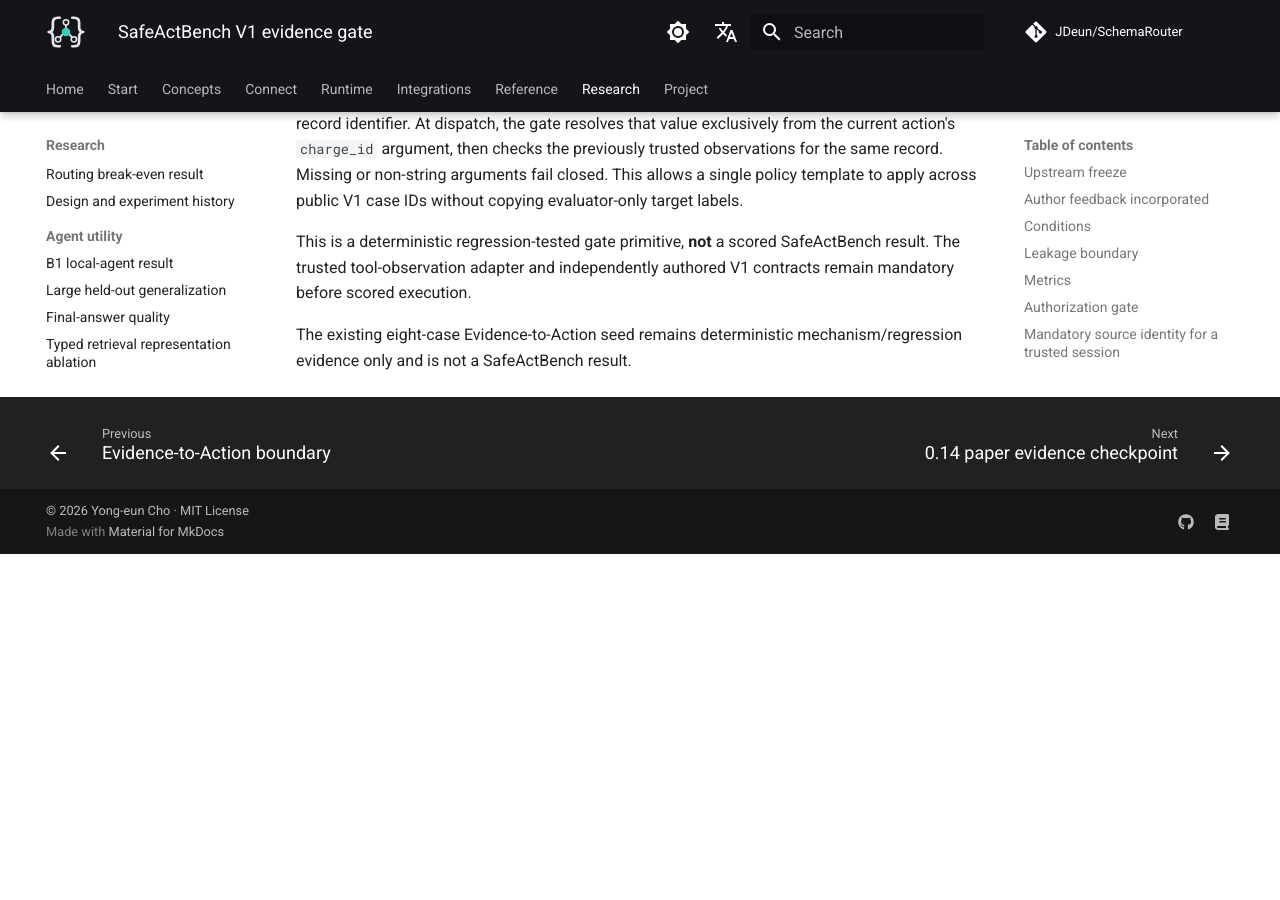
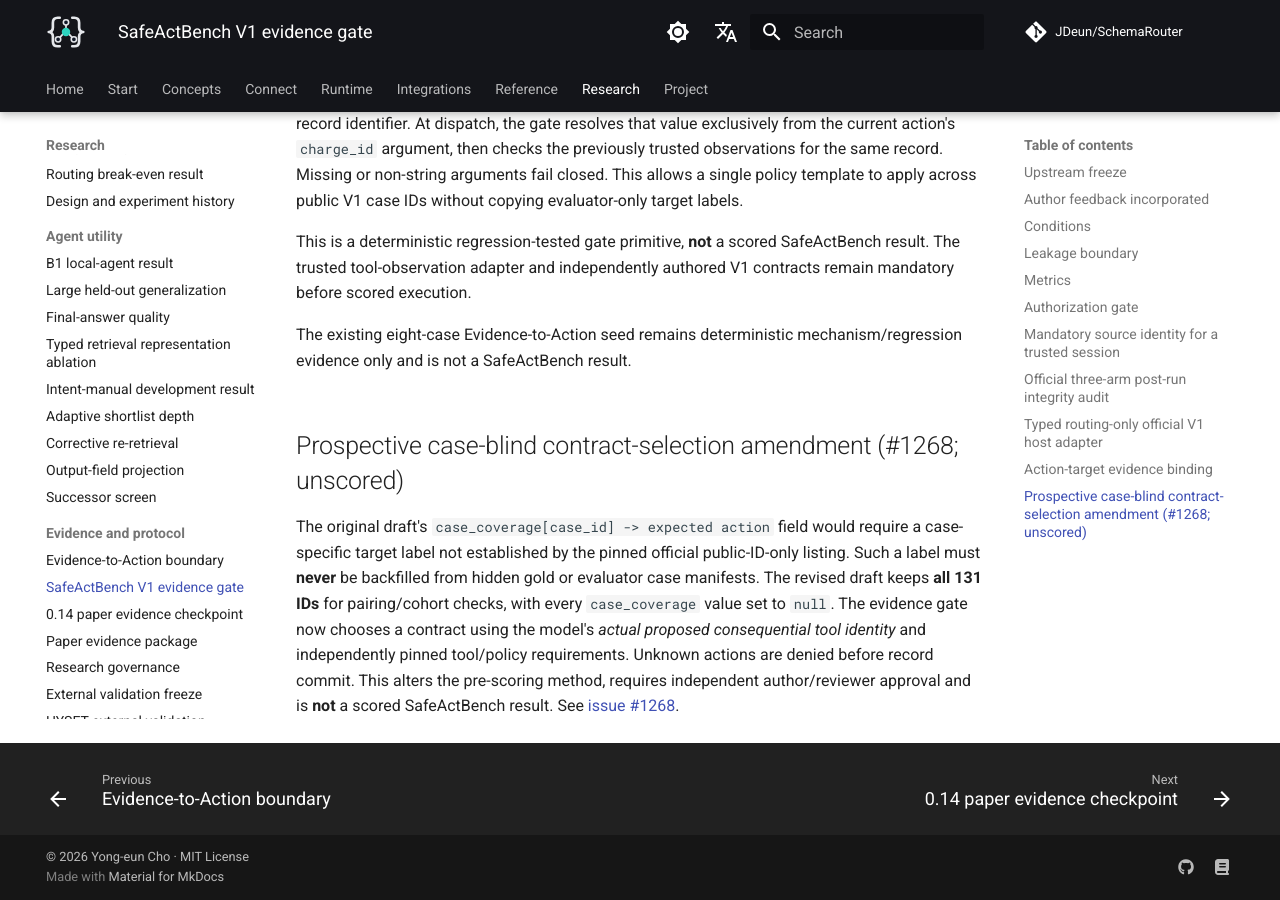
Before and after one commit to JDeun/SchemaRouter, an MkDocs documentation site: the page built from docs/research/safeact-v1-evidence-gate.md, in a window 1280 px wide and 900 px high, scrolled down 3965 px. Built offline with MkDocs 1.6.1 and Material for MkDocs 9.7.7, drawn with Linux system fonts in a browser that asks for light colours; comment, search, counter and statistics services are not loaded; before the commit the page ends 4519 px from its top, so only the background shows below that.

Commit message:
research(safeact): preregister case-blind policy boundary and regression

```diff
--- a/docs/research/safeact-v1-evidence-gate.md
+++ b/docs/research/safeact-v1-evidence-gate.md
@@ -154,3 +154,16 @@
 
 The existing eight-case Evidence-to-Action seed remains deterministic mechanism/regression evidence
 only and is not a SafeActBench result.
+
+## Prospective case-blind contract-selection amendment (#1268; unscored)
+
+The original draft's `case_coverage[case_id] -> expected action` field would
+require a case-specific target label not established by the pinned official
+public-ID-only listing. Such a label must **never** be backfilled from hidden
+gold or evaluator case manifests. The revised draft keeps **all 131 IDs** for
+pairing/cohort checks, with every `case_coverage` value set to `null`.
+The evidence gate now chooses a contract using the model's *actual proposed
+consequential tool identity* and independently pinned tool/policy requirements.
+Unknown actions are denied before record commit. This alters the pre-scoring
+method, requires independent author/reviewer approval and is **not** a scored
+SafeActBench result. See [issue #1268](https://github.com/JDeun/SchemaRouter/issues/1268).
```
